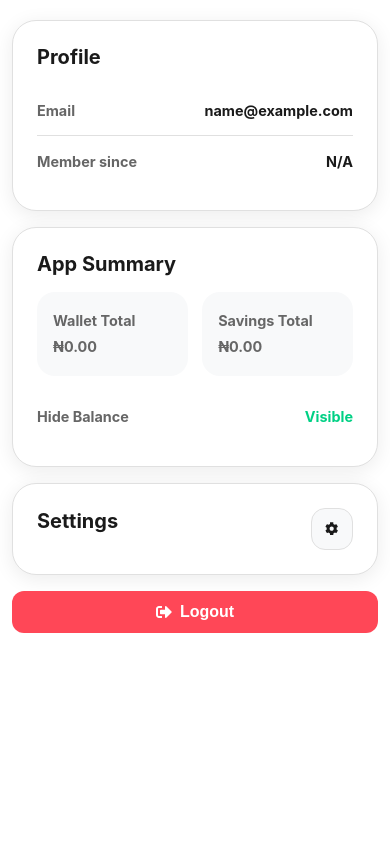
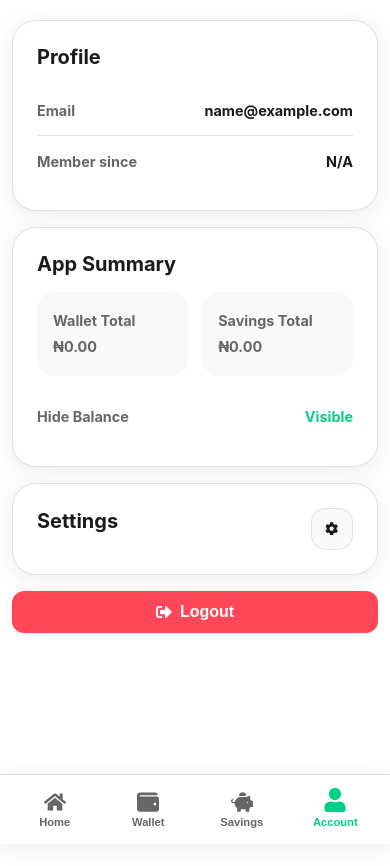
Before and after one commit to Yaju33-hue/save-my-way, a React (Vite) app: page /account in a window 390 px wide. Shown: the top 866 px of the page. Built offline with nearby package versions, Linux system fonts and the light colour scheme; sample sign-in values are in the browser's storage.

Commit message:
Mobile nav bar fix

```diff
--- a/src/pages/MainApp.jsx
+++ b/src/pages/MainApp.jsx
@@ -37,8 +37,8 @@ export default function MainApp() {
           </Routes>
         </main>
 
-        {/* Mobile Bottom Nav (hidden on desktop via CSS) */}
-        {location.pathname !== "/account" && <BottomNav />}
+       {/* Mobile Bottom Nav (hidden on desktop via CSS) */}
+       <BottomNav />
       </div>
     </div>
   );
```
